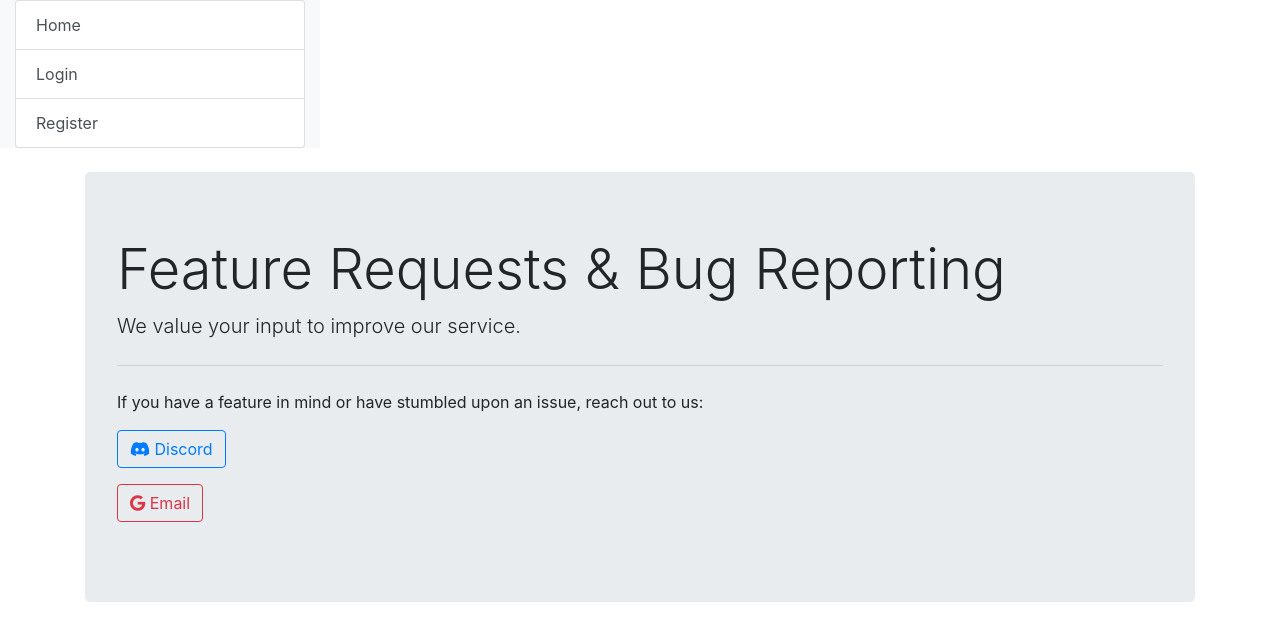
After one commit to DigitalCommodore/url-shortener, a Flask app: page /featurerequest in a window 1280 px wide. The commit adds this page. Shown: the top 641 px of the page. Run offline with Flask 3, Linux system fonts and the light colour scheme; some libraries are stand-ins or nearby versions.

Commit message:
Implemented Contact Details
New page "want a feature?"
added to sidebar

```diff
--- a/app.py
+++ b/app.py
@@ -283,6 +283,11 @@ def cancelled():
     return redirect(url_for('home'))
 
 
+@app.route('/featurerequest')
+def feature_request():
+    return render_template('want_a_feature.html')
+
+
 class User(UserMixin):
     def __init__(self, id, username, password, email, is_premium):
         self.id = id
--- a/templates/sidebar.html
+++ b/templates/sidebar.html
@@ -6,6 +6,7 @@
             <a href="/my_shortlinks" class="list-group-item list-group-item-action {% if request.path == '/my_shortlinks' %}active{% endif %}">My Shortlinks</a>
             {% if current_user.is_premium == 0 %}
                 <a href="/upgrade" class="list-group-item list-group-item-action {% if request.path == '/upgrade' %}active{% endif %}">Upgrade to Premium</a>
+                <a href="/featurerequest" class="list-group-item list-group-item-action {% if request.path == '/featurerequest' %}active{% endif %}">Report a Bug or Request a Feature</a>
             {% endif %}
             <a href="/logout" class="list-group-item list-group-item-action">Logout</a>
         {% else %}
--- /dev/null
+++ b/templates/want_a_feature.html
@@ -0,0 +1,49 @@
+<!DOCTYPE html>
+<html lang="en">
+<head>
+    <meta charset="UTF-8">
+    <meta name="viewport" content="width=device-width, initial-scale=1.0">
+    <title>Feature Request or Bug Report</title>
+    <!-- Bootstrap CSS -->
+    <link href="https://stackpath.bootstrapcdn.com/bootstrap/4.5.2/css/bootstrap.min.css" rel="stylesheet">
+    <!-- Font Awesome Icons -->
+    <link href="https://cdnjs.cloudflare.com/ajax/libs/font-awesome/5.15.1/css/all.min.css" rel="stylesheet">
+</head>
+<body>
+{% include 'sidebar.html' %}
+    <div class="container mt-4">
+
+        <div class="row">
+
+
+            <div class="col-md-12">
+
+                <div class="jumbotron">
+                    <h1 class="display-4">Feature Requests & Bug Reporting</h1>
+                    <p class="lead">We value your input to improve our service.</p>
+                    <hr class="my-4">
+                    <p>If you have a feature in mind or have stumbled upon an issue, reach out to us:</p>
+
+                    <div class="contact-methods">
+                        <p>
+                            <a href="https://discordapp.com/users/coalescamarenus" target="_blank" rel="noopener noreferrer" class="btn btn-outline-primary">
+                                <i class="fab fa-discord"></i> Discord
+                            </a>
+                        </p>
+                        <p>
+                            <a href="mailto:a@b.com" class="btn btn-outline-danger">
+                                <i class="fab fa-google"></i> Email
+                            </a>
+                        </p>
+                    </div>
+                </div>
+            </div>
+        </div>
+    </div>
+
+    <!-- Bootstrap JS and dependencies -->
+    <script src="https://code.jquery.com/jquery-3.5.1.slim.min.js"></script>
+    <script src="https://cdn.jsdelivr.net/npm/popper.js@1.9.6/dist/umd/popper.min.js"></script>
+    <script src="https://stackpath.bootstrapcdn.com/bootstrap/4.5.2/js/bootstrap.min.js"></script>
+</body>
+</html>
```
Also changed, not shown: url_shortener.db.
